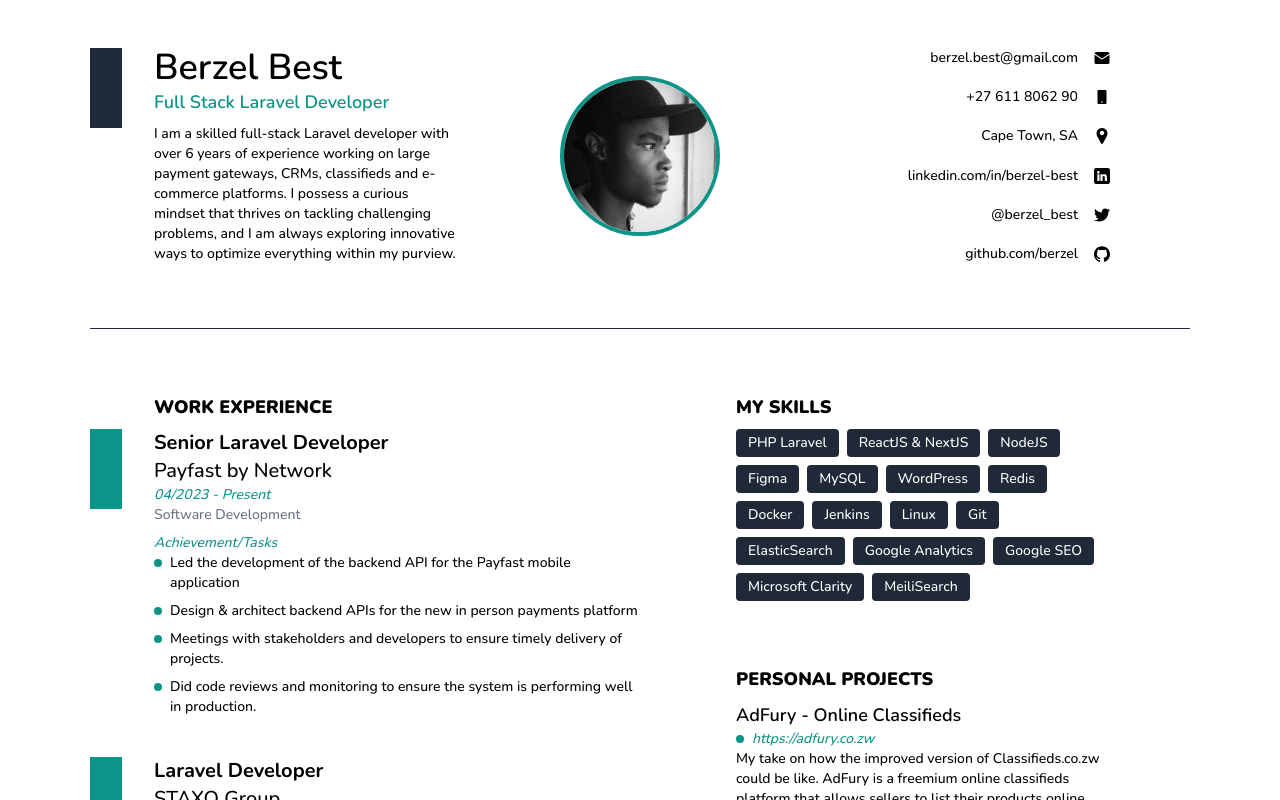
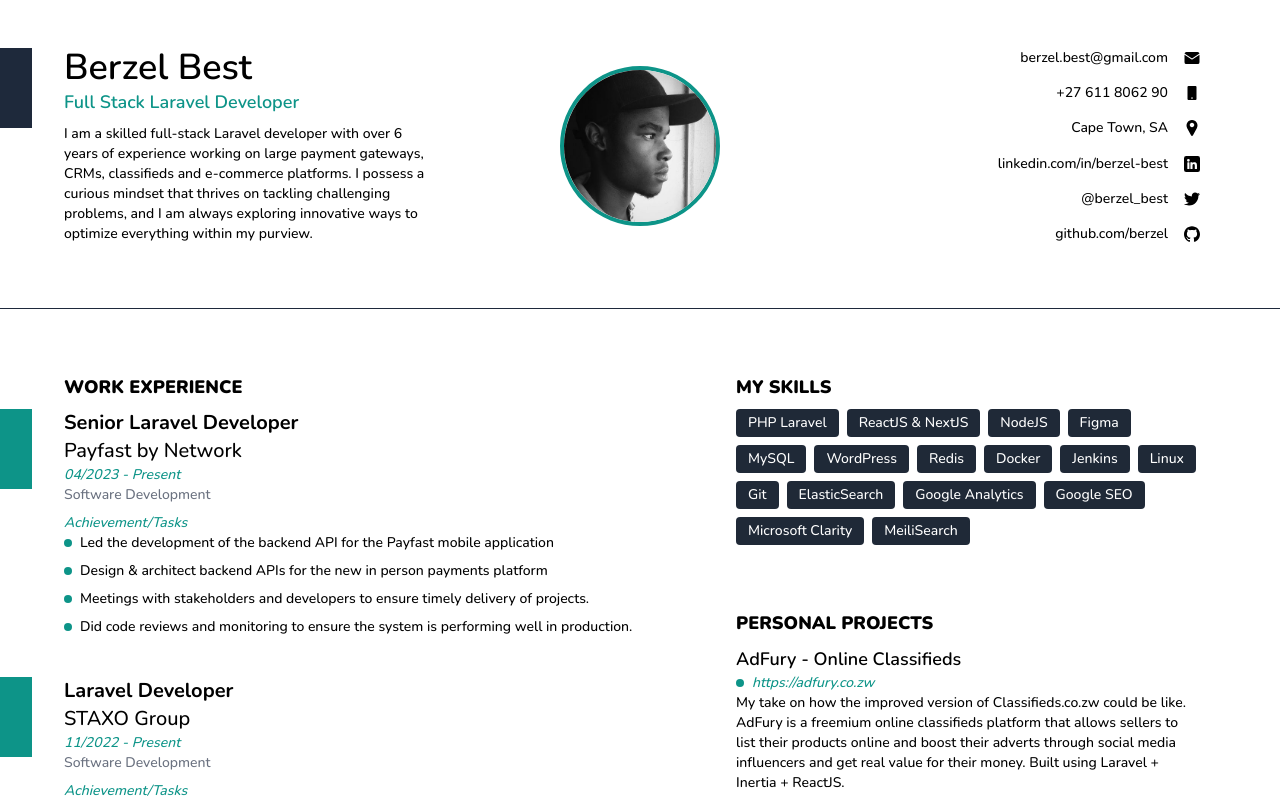
Before and after one commit to berzel/resume, a Next.js app: page / in a window 1280 px wide. Shown: the top 800 px of the page. Built offline with nearby package versions, Linux system fonts and the light colour scheme.

Commit message:
Max width 1920

```diff
--- a/pages/index.js
+++ b/pages/index.js
@@ -9,7 +9,7 @@ export default function Home() {
         <meta name="description" content="Online Resume of Berzel Best" />
       </Head>
 
-      <div className='min-h-screen text-sm bg-slate-800 mx-auto max-w-[1100px]'>
+      <div className='min-h-screen text-sm bg-slate-800 mx-auto max-w-[1920px]'>
         <div className="py-12 font-medium mx-auto bg-white">
 
           <section className='flex justify-between'>
```
